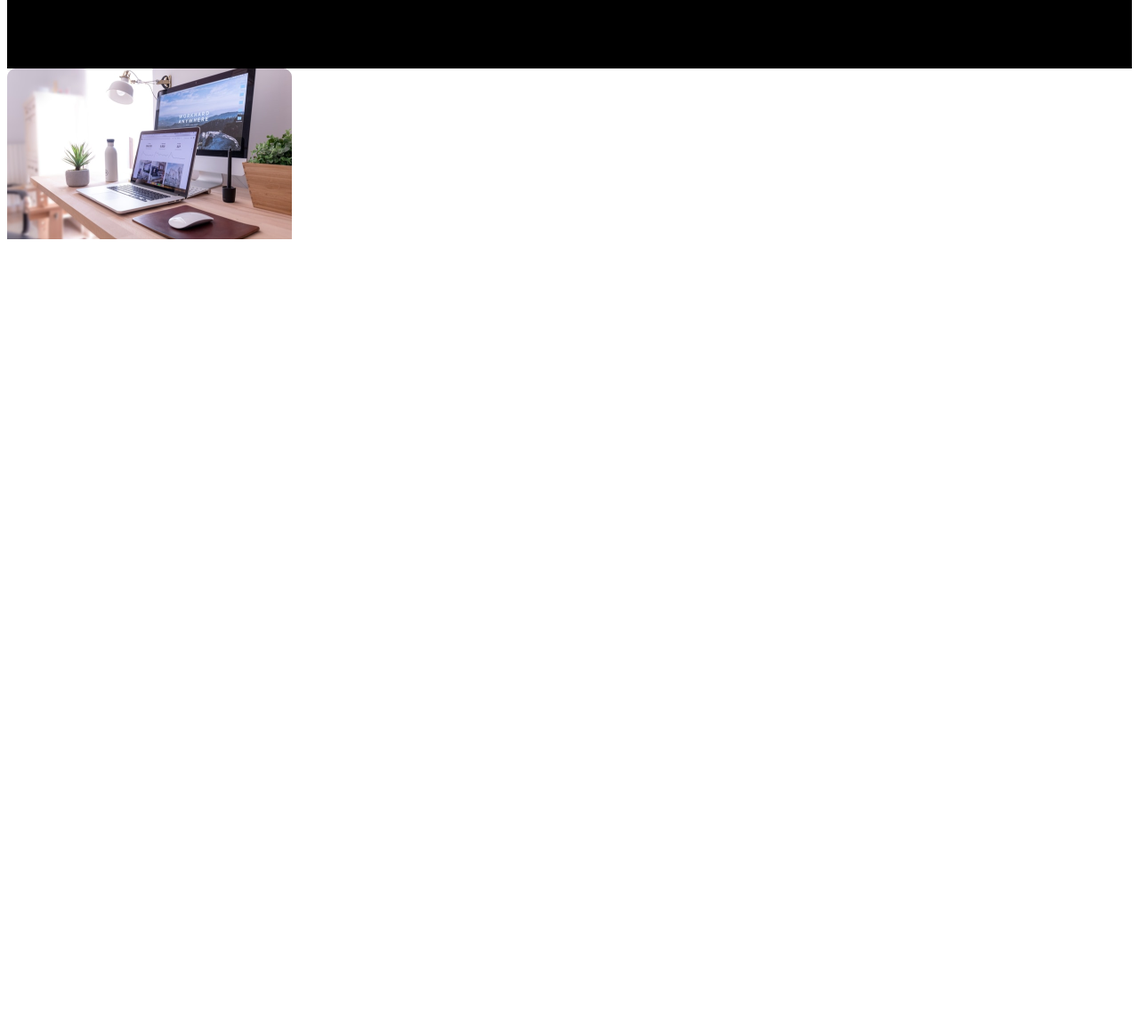
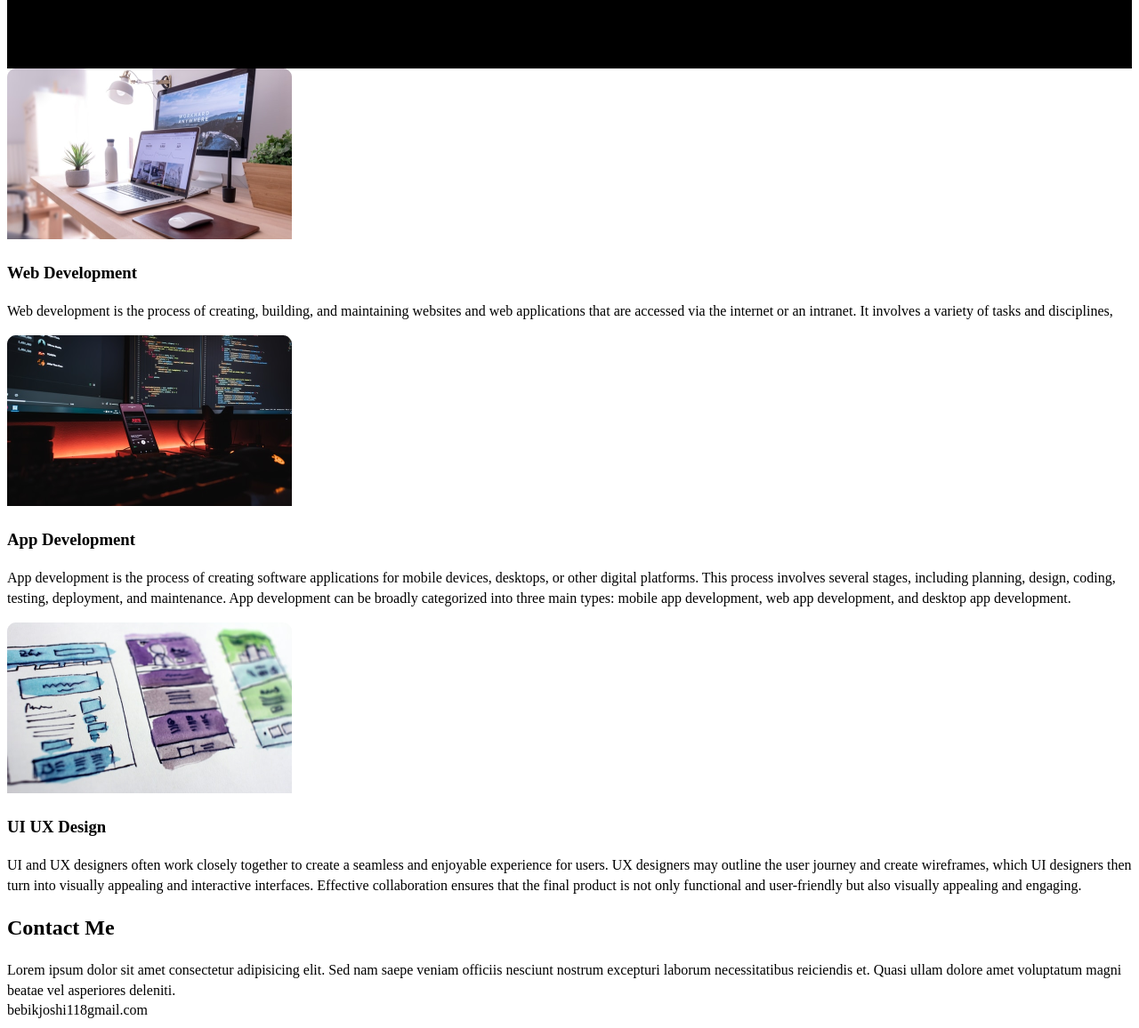
Before and after one commit to Bibekjoshi50/landingpage, a plain HTML site: page index.html in a window 1280 px wide. Shown: the part 1025-2181 px from the top of the page at 89% size. Before the commit the page ends 1308 px from the top, so only its background shows below. Drawn offline with Linux system fonts and the light colour scheme.

Commit message:
Add files via upload

```diff
--- a/index.html
+++ b/index.html
@@ -21,8 +21,35 @@
             <div class="image_container">
                 <img src="web.png" alt="web developmet">
             </div>
-            <div class="card_context"></div>
+            <div class="card_context">
+            <h3> Web Development</h3>
+            <p>Web development is the process of creating, building, and maintaining websites and web applications that are accessed via the internet or an intranet. It involves a variety of tasks and disciplines, </p>
+            </div>
              </div>
+             <div class="card">
+                <div class="image_container">
+                    <img src="mobile.png" alt="App developmet">
+                </div>
+                <div class="card_context">
+                <h3> App Development</h3>
+                <p>App development is the process of creating software applications for mobile devices, desktops, or other digital platforms. This process involves several stages, including planning, design, coding, testing, deployment, and maintenance. App development can be broadly categorized into three main types: mobile app development, web app development, and desktop app development.</p>
+                </div>
+                 </div>
+                 <div class="card">
+                    <div class="image_container">
+                        <img src="uiux.png" alt="UI UX Design ">
+                    </div>
+                    <div class="card_context">
+                    <h3>UI UX Design </h3>
+                    <p>UI and UX designers often work closely together to create a seamless and enjoyable experience for users. UX designers may outline the user journey and create wireframes, which UI designers then turn into visually appealing and interactive interfaces. Effective collaboration ensures that the final product is not only functional and user-friendly but also visually appealing and engaging.</p>
+                    </div>
+                     </div>
+                     <div class="contact">
+                        <h2>Contact Me </h2>
+                        Lorem ipsum dolor sit amet consectetur adipisicing elit. Sed nam saepe veniam officiis nesciunt nostrum excepturi laborum necessitatibus reiciendis et. Quasi ullam dolore amet voluptatum magni beatae vel asperiores deleniti.
+                        <br>
+                        bebikjoshi118gmail.com
+                     </div>
     </section>
 </body>
 </html>
--- a/style.css
+++ b/style.css
@@ -43,3 +43,17 @@
     .black_box h2 span {
         font-weight: 400;
         font-size: 96px;
+        .work{
+          display: grid: ;
+          grid-template-columns: repeat(auto-fit,minman(320px,qfr));
+
+    }
+    .card{
+        max-width: 320px;
+        height: 400px;
+        border-radius: 10px;
+        box-shadow: 3px 5px 5px rgba(1, 1, 1, 0.2);
+    }
+    .contact{
+        background-color: rgb(109, 162, 132);
+    }
```
